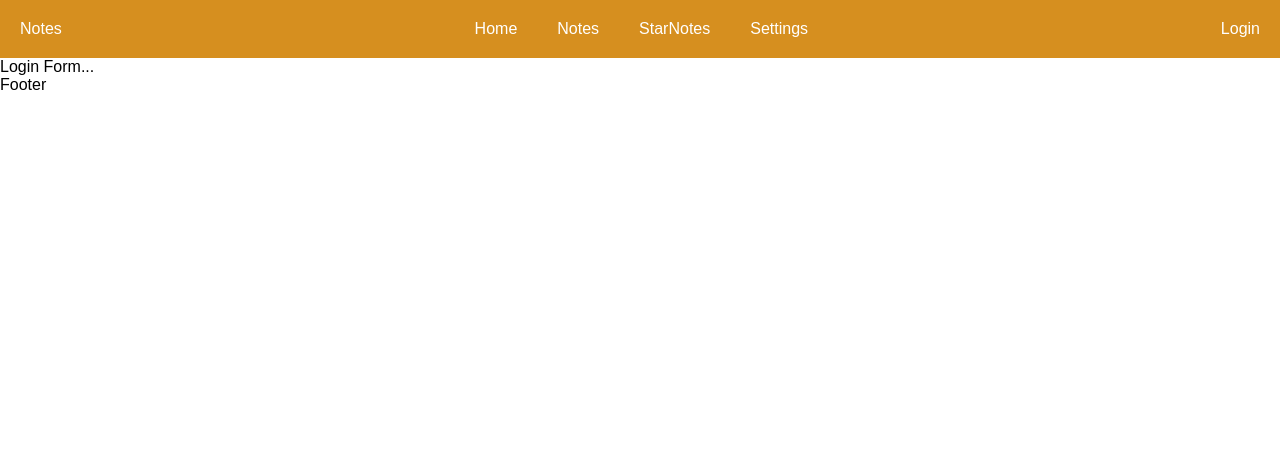
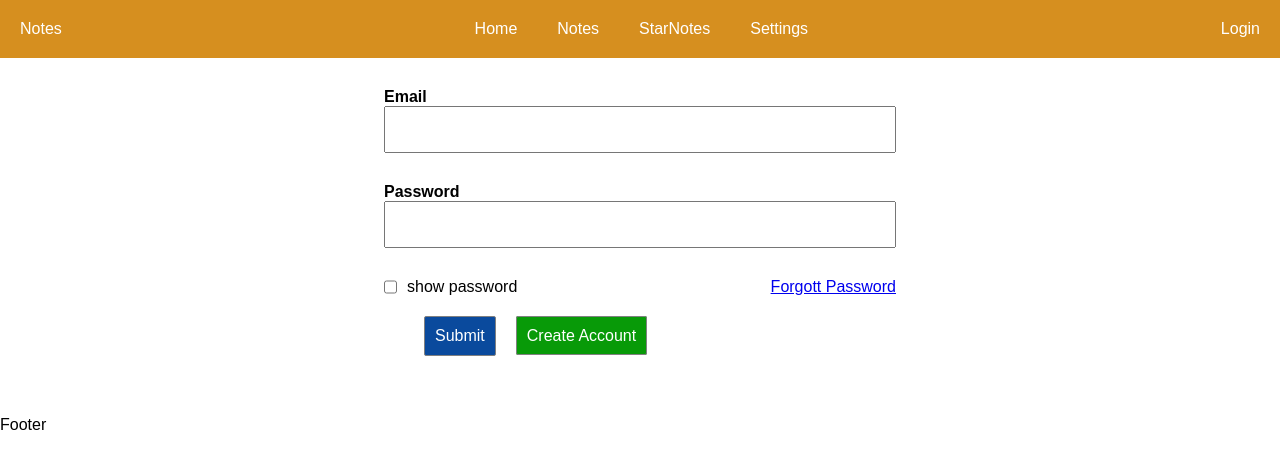
Before and after one commit to skgitstor/NotesReactExpressMongoDB, a React (Vite) app in the folder client/: page /Login in a window 1280 px wide. Shown: the top 468 px of the page. Built offline with nearby package versions, Linux system fonts and the light colour scheme.

Commit message:
feat: create login form component UI
Co-authored-by: djgitstor <143597388+djgitstor@users.noreply.github.com>

```diff
--- a/client/src/App.css
+++ b/client/src/App.css
@@ -1,6 +1,7 @@
 * {
     font-family: Arial, Helvetica, sans-serif;
-    padding: 0;margin: 0;
+    padding: 0;
+    margin: 0;
 }
 
 
@@ -29,3 +30,62 @@ nav a {
     text-decoration: none;
     color: inherit;
 }
+
+.login-form{
+    width: 40vw;
+    margin: 30px auto;
+
+}
+input{
+    padding: 10px;
+    font-size: 20px;
+    margin-bottom: 30px;
+}
+.login-details label{
+    font-weight: bold;
+}
+.showpassword{
+    gap: 10px;
+}
+#showpassword{
+    margin: 0;
+}
+.formbuttons{
+    padding:0 20px;
+    margin: 20px;
+}
+#signInButton{
+    font-size: medium;
+    padding: 10px;
+    border: 1px solid gray;
+    border-radius: 2px;
+    background-color: rgb(10, 74, 157);
+    color: white;
+    text-decoration: none;
+    cursor: pointer;
+
+}
+#signUpOption{
+    font-size: medium;
+    margin: 20px;
+    padding: 10px;
+    border: 1px solid gray;
+    border-radius: 2px;
+    background-color: rgb(8, 154, 8);
+    color: white;
+    text-decoration: none;
+}
+
+
+.d-flex{
+    display: flex;
+}
+.flex-col{
+    flex-direction: column;
+}
+.item-between{
+    align-items: space-between;
+}
+.justify-between{
+    justify-content: space-between;
+}
--- a/client/src/pages/login.jsx
+++ b/client/src/pages/login.jsx
@@ -1,9 +1,53 @@
+import { Route, Link, Routes } from 'react-router-dom'
+
+const showPassword = (e) => {
+    if(e.target.checked){
+
+        loginPassword.type = 'text'
+    }else{
+        loginPassword.type = 'password'
+    }
+}
+const LoginSubmit = (e) => {
+    e.preventDefault();
+    try {
+        const formData = new FormData(e.target)
+        console.log(`Email : ${formData.get('loginEmail')}`)
+        console.log(`Password : ${formData.get('loginPassword')}`)
+        console.log(`Show : ${formData.get('showpassword')}`)
+    } catch (err) {
+        console.log(err)
+    }
+}
+
 const Login = () => {
     return (
         <>
-        <div className="container">
-            Login Form...
-        </div>
+            <div className="container">
+                <div className="login-form">
+                    <form onSubmit={(e) => { LoginSubmit(e); }}>
+                        <div className="login-details d-flex flex-col">
+                            <label htmlFor="loginEmail">Email</label>
+                            <input id='loginEmail' type="text" name="loginEmail" />
+
+                            <label htmlFor="loginPassword">Password</label>
+                            <input id='loginPassword' type="password" name="loginPassword" />
+                        </div>
+
+                        <div className='d-flex item-between justify-between'>
+                            <div className='d-flex showpassword '>
+                                <input onChange={(e)=>{showPassword(e);}} type="checkbox" id="showpassword" name="showpassword" />
+                                <label htmlFor="showpassword">show password</label>
+                            </div>
+                            <Link to="/Login/Recovery">Forgott Password</Link>
+                        </div>
+                        <div className="formbuttons">
+                            <input id='signInButton' type="submit" />
+                            <Link id='signUpOption' to="/SignUp">Create Account</Link>
+                        </div>
+                    </form>
+                </div>
+            </div>
         </>
     );
 }
```
